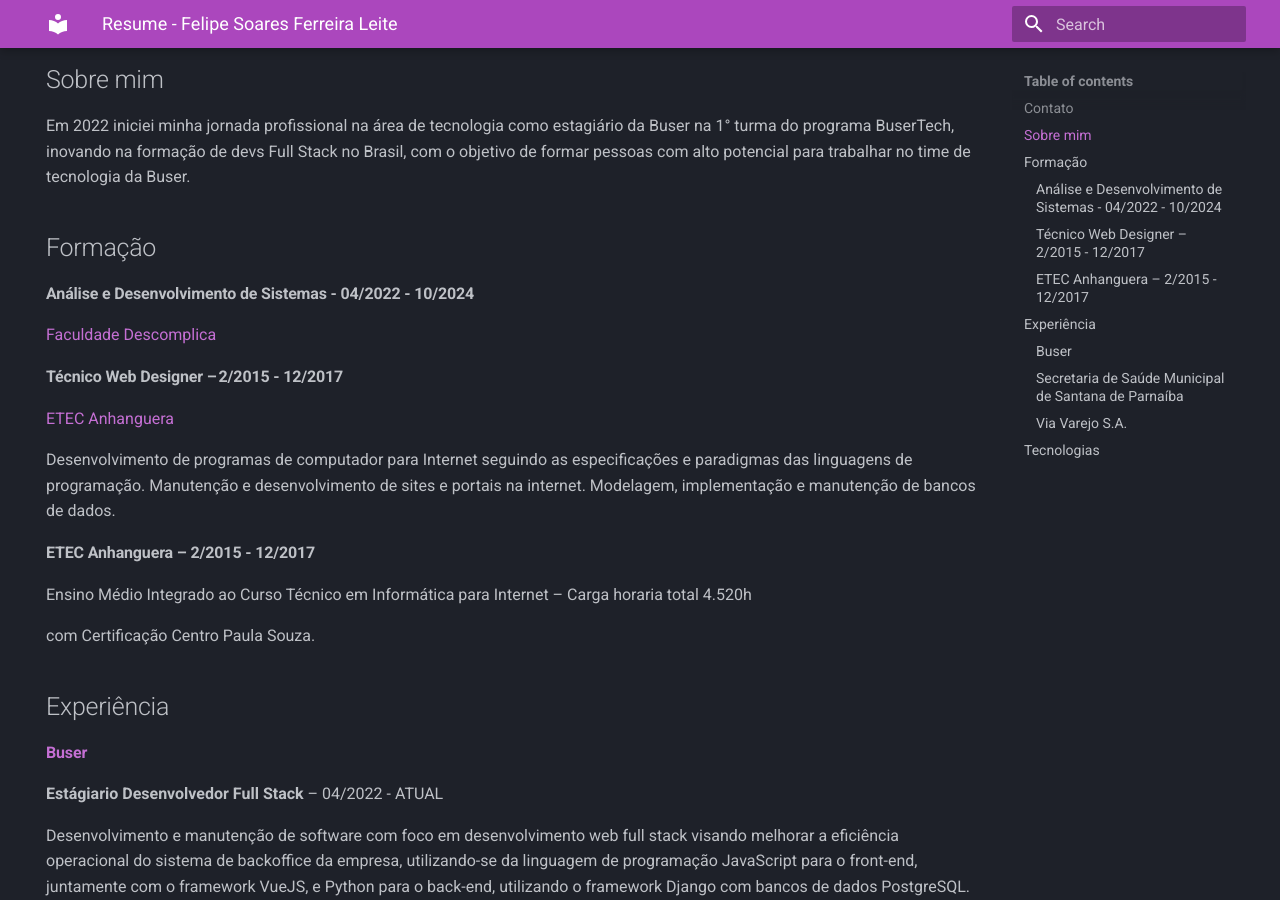
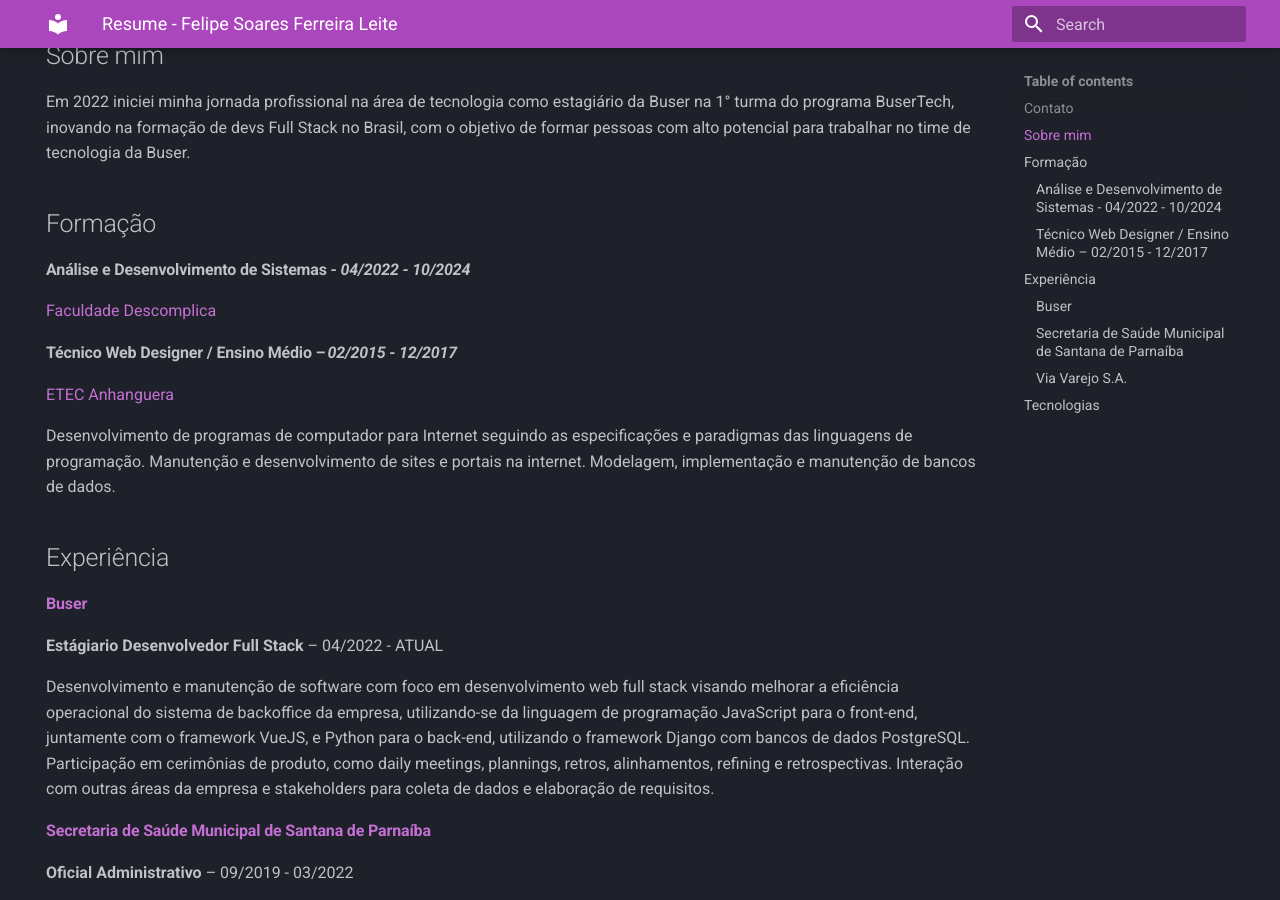
Before and after one commit to felipesoaresfl/my-resume, an MkDocs documentation site: the page built from docs/index.md, in a window 1280 px wide and 900 px high, scrolled down 335 px. Built offline with MkDocs 1.6.1 and Material for MkDocs 9.7.7, drawn with Linux system fonts in a browser that asks for light colours.

Commit message:
ajusta contatos

```diff
--- a/docs/index.md
+++ b/docs/index.md
@@ -6,10 +6,10 @@
 
 ## Contato
 
-* Email: felipesoaresfleite@gmail.com
-* Celular / [Whatsapp](https://wa.me/5511949547717) : +55 11 949547717
-* [Github](https://github.com/felipesoaresfl)
-* [Linkedin](https://www.linkedin.com/in/felipesoaresfl/)
+> Email: felipesoaresfleite@gmail.com<br>
+> Celular / [Whatsapp](https://wa.me/5511949547717) : +55 11 949547717<br>
+> [Github](https://github.com/felipesoaresfl)<br>
+> [Linkedin](https://www.linkedin.com/in/felipesoaresfl/)<br>
 
 ## Sobre mim
 
@@ -17,21 +17,15 @@
 
 ## Formação
 
-#### Análise e Desenvolvimento de Sistemas - 04/2022 - 10/2024
+#### Análise e Desenvolvimento de Sistemas - *04/2022 - 10/2024*
 
 [Faculdade Descomplica](https://descomplica.com.br/faculdade/)
 
-#### Técnico Web Designer – 2/2015 - 12/2017
+#### Técnico Web Designer / Ensino Médio – *02/2015 - 12/2017*
 
 [ETEC Anhanguera](http://www.etecanhanguera.com.br/)
 
 Desenvolvimento de programas de computador para Internet seguindo as especificações e paradigmas das linguagens de programação. Manutenção e desenvolvimento de sites e portais na internet. Modelagem, implementação e manutenção de bancos de dados.
-
-#### ETEC Anhanguera – 2/2015 - 12/2017
-
-Ensino Médio Integrado ao Curso Técnico em Informática para Internet – Carga horaria total 4.520h
-
-com Certificação Centro Paula Souza.
 
 ## Experiência
 
```
